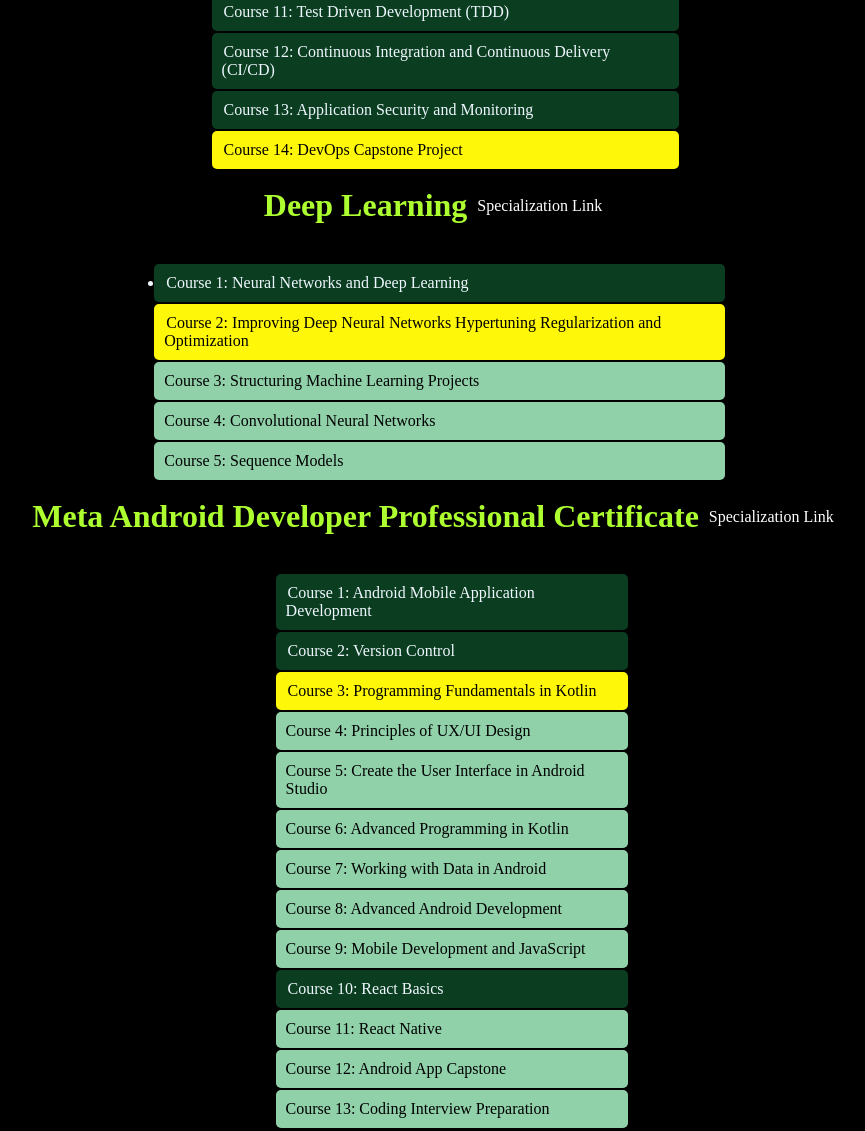
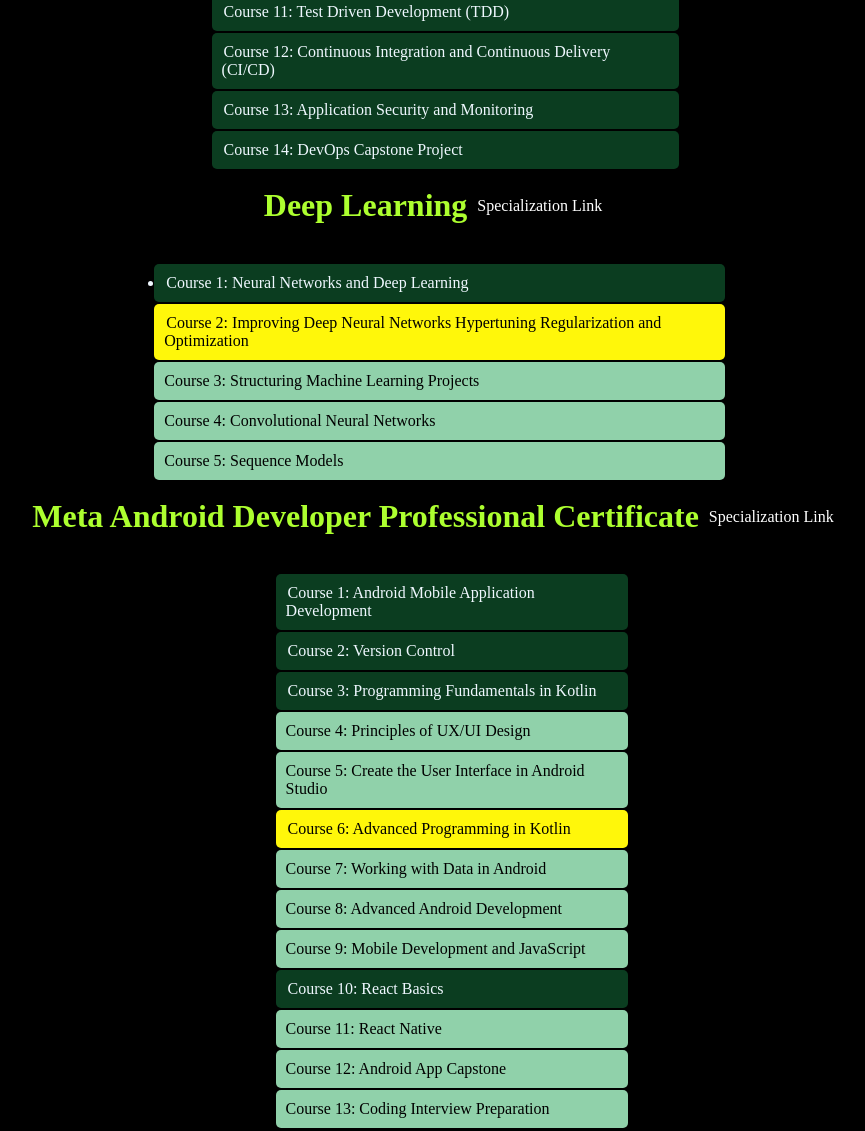
Before and after one commit to roylouisgarcia/coursera_course_progress_lister, a plain HTML site: page index.html in a window 1280 px wide. Shown: the part 509-1640 px from the top of the page, without its empty margins (202-1067 px from the left). Drawn offline with Linux system fonts and the light colour scheme.

Commit message:
updated the list of on-going courses

```diff
--- a/index.html
+++ b/index.html
@@ -26,7 +26,7 @@
 <div class="box done"><li class="course_link"><a href="https://www.coursera.org/learn/test-and-behavior-driven-development-tdd-bdd?specialization=devops-and-software-engineering" target="_blank">Course 11: Test Driven Development (TDD)</a></li></div>
 <div class="box done"><li class="course_link"><a href="https://www.coursera.org/learn/continuous-integration-and-continuous-delivery-ci-cd?specialization=devops-and-software-engineering" target="_blank">Course 12: Continuous Integration and Continuous Delivery (CI/CD)</a></li></div>
 <div class="box done"><li class="course_link"><a href="https://www.coursera.org/learn/application-security-and-monitoring?specialization=devops-and-software-engineering" target="_blank">Course 13: Application Security and Monitoring</a></li></div>
-<div class="box ongoing"><li class="course_link"><a href="https://www.coursera.org/learn/devops-capstone-project?specialization=devops-and-software-engineering" target="_blank">Course 14: DevOps Capstone Project</a></li></div>
+<div class="box done"><li class="course_link"><a href="https://www.coursera.org/learn/devops-capstone-project?specialization=devops-and-software-engineering" target="_blank">Course 14: DevOps Capstone Project</a></li></div>
 </ul></div>
 <div class="flex-container"><h1>Deep Learning</h1>
 <a class="spec_link" href="https://www.coursera.org/specializations/deep-learning" target="_blank">Specialization Link</a></div><div class="flex-container"><ul class="deep_learning">
@@ -40,10 +40,10 @@
 <a class="spec_link" href="https://www.coursera.org/professional-certificates/meta-android-developer#courses" target="_blank">Specialization Link</a></div><div class="flex-container"><ul class="meta_android_developer_professional_certificate">
 <div class="box done"><li class="course_link"><a href="https://www.coursera.org/learn/introduction-to-android-mobile-application-development?specialization=meta-android-developer" target="_blank">Course 1: Android Mobile Application Development</a></li></div>
 <div class="box done"><li class="course_link"><a href="https://www.coursera.org/learn/introduction-to-version-control?specialization=meta-android-developer" target="_blank">Course 2: Version Control</a></li></div>
-<div class="box ongoing"><li class="course_link"><a href="https://www.coursera.org/learn/meta-programming-fundamentals-kotlin?specialization=meta-android-developer" target="_blank">Course 3: Programming Fundamentals in Kotlin</a></li></div>
+<div class="box done"><li class="course_link"><a href="https://www.coursera.org/learn/meta-programming-fundamentals-kotlin?specialization=meta-android-developer" target="_blank">Course 3: Programming Fundamentals in Kotlin</a></li></div>
 <div class="box"><li class="course_link"><a href="https://www.coursera.org/learn/principles-of-ux-ui-design?specialization=meta-android-developer" target="_blank">Course 4: Principles of UX/UI Design</a></li></div>
 <div class="box"><li class="course_link"><a href="https://www.coursera.org/learn/create-the-user-interface-android-studio?specialization=meta-android-developer" target="_blank">Course 5: Create the User Interface in Android Studio</a></li></div>
-<div class="box"><li class="course_link"><a href="https://www.coursera.org/learn/advanced-programming-in-kotlin?specialization=meta-android-developer" target="_blank">Course 6: Advanced Programming in Kotlin</a></li></div>
+<div class="box ongoing"><li class="course_link"><a href="https://www.coursera.org/learn/advanced-programming-in-kotlin?specialization=meta-android-developer" target="_blank">Course 6: Advanced Programming in Kotlin</a></li></div>
 <div class="box"><li class="course_link"><a href="https://www.coursera.org/learn/working-with-data-in-android?specialization=meta-android-developer" target="_blank">Course 7: Working with Data in Android</a></li></div>
 <div class="box"><li class="course_link"><a href="https://www.coursera.org/learn/advanced-android-development?specialization=meta-android-developer" target="_blank">Course 8: Advanced Android Development</a></li></div>
 <div class="box"><li class="course_link"><a href="https://www.coursera.org/learn/mobile-development-and-javascript?specialization=meta-android-developer" target="_blank">Course 9: Mobile Development and JavaScript</a></li></div>
@@ -68,7 +68,7 @@
 <div class="box done"><li class="course_link"><a href="https://www.coursera.org/learn/introduction-to-databases?specialization=meta-database-engineer" target="_blank">Course 1: Databases</a></li></div>
 <div class="box done"><li class="course_link"><a href="https://www.coursera.org/learn/introduction-to-version-control?specialization=meta-database-engineer" target="_blank">Course 2: Version Control</a></li></div>
 <div class="box done"><li class="course_link"><a href="https://www.coursera.org/learn/database-structures-and-management-with-mysql?specialization=meta-database-engineer" target="_blank">Course 3: Database Structures and Management with MySQL</a></li></div>
-<div class="box"><li class="course_link"><a href="https://www.coursera.org/learn/advanced-mysql-topics?specialization=meta-database-engineer" target="_blank">Course 4: Advanced MySQL Topics</a></li></div>
+<div class="box ongoing"><li class="course_link"><a href="https://www.coursera.org/learn/advanced-mysql-topics?specialization=meta-database-engineer" target="_blank">Course 4: Advanced MySQL Topics</a></li></div>
 <div class="box done"><li class="course_link"><a href="https://www.coursera.org/learn/programming-in-python?specialization=meta-database-engineer" target="_blank">Course 5: Programming in Python</a></li></div>
 <div class="box"><li class="course_link"><a href="https://www.coursera.org/learn/database-clients?specialization=meta-database-engineer" target="_blank">Course 6: Database Clients</a></li></div>
 <div class="box"><li class="course_link"><a href="https://www.coursera.org/learn/advanced-data-modeling?specialization=meta-database-engineer" target="_blank">Course 7: Advanced Data Modeling</a></li></div>
@@ -82,7 +82,7 @@
 <div class="box done"><li class="course_link"><a href="https://www.coursera.org/learn/introduction-to-version-control?specialization=meta-front-end-developer" target="_blank">Course 3: Version Control</a></li></div>
 <div class="box done"><li class="course_link"><a href="https://www.coursera.org/learn/html-and-css-in-depth?specialization=meta-front-end-developer" target="_blank">Course 4: HTML and CSS in depth</a></li></div>
 <div class="box done"><li class="course_link"><a href="https://www.coursera.org/learn/react-basics?specialization=meta-front-end-developer" target="_blank">Course 5: React Basics</a></li></div>
-<div class="box"><li class="course_link"><a href="https://www.coursera.org/learn/advanced-react?specialization=meta-front-end-developer" target="_blank">Course 6: Advanced React</a></li></div>
+<div class="box ongoing"><li class="course_link"><a href="https://www.coursera.org/learn/advanced-react?specialization=meta-front-end-developer" target="_blank">Course 6: Advanced React</a></li></div>
 <div class="box"><li class="course_link"><a href="https://www.coursera.org/learn/principles-of-ux-ui-design?specialization=meta-front-end-developer" target="_blank">Course 7: Principles of UX/UI Design</a></li></div>
 <div class="box"><li class="course_link"><a href="https://www.coursera.org/learn/meta-front-end-developer-capstone?specialization=meta-front-end-developer" target="_blank">Course 8: Front-End Developer Capstone</a></li></div>
 <div class="box"><li class="course_link"><a href="https://www.coursera.org/learn/coding-interview-preparation?specialization=meta-front-end-developer" target="_blank">Course 9: Coding Interview Preparation</a></li></div>
```
